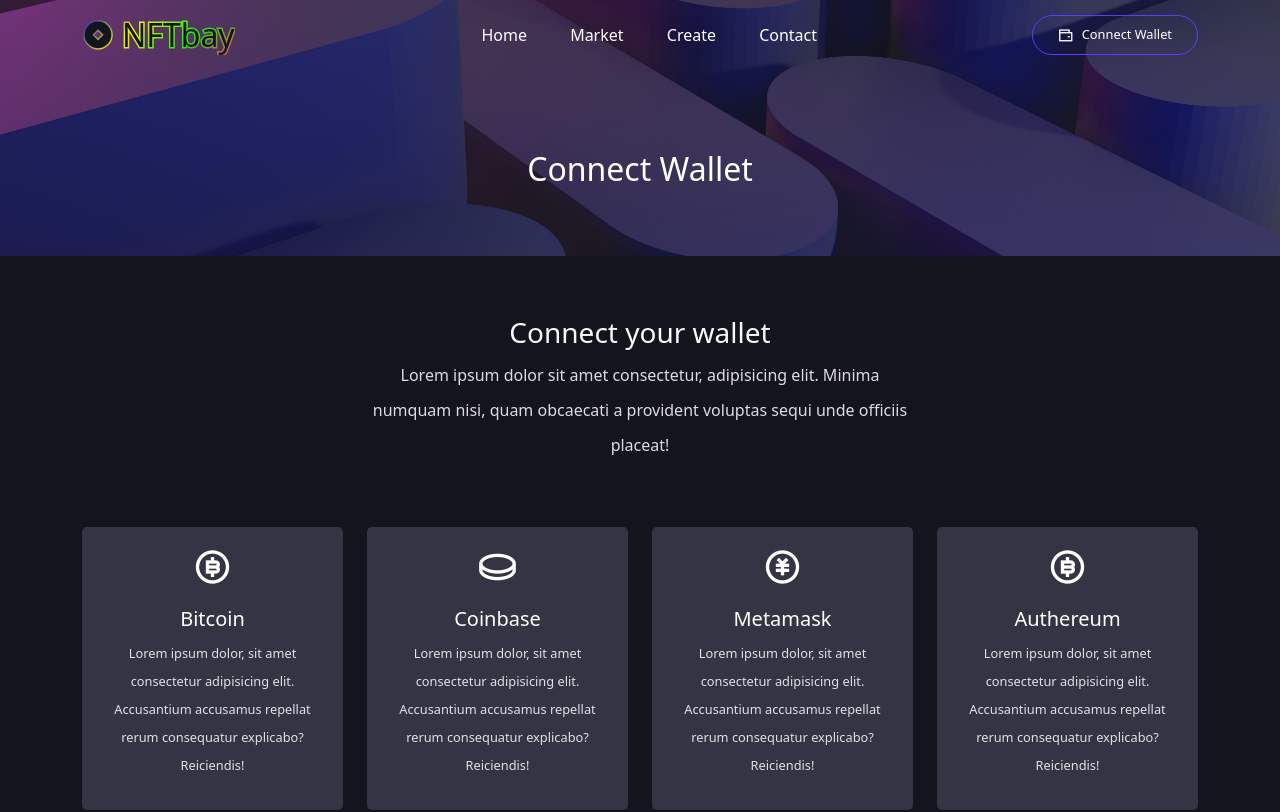
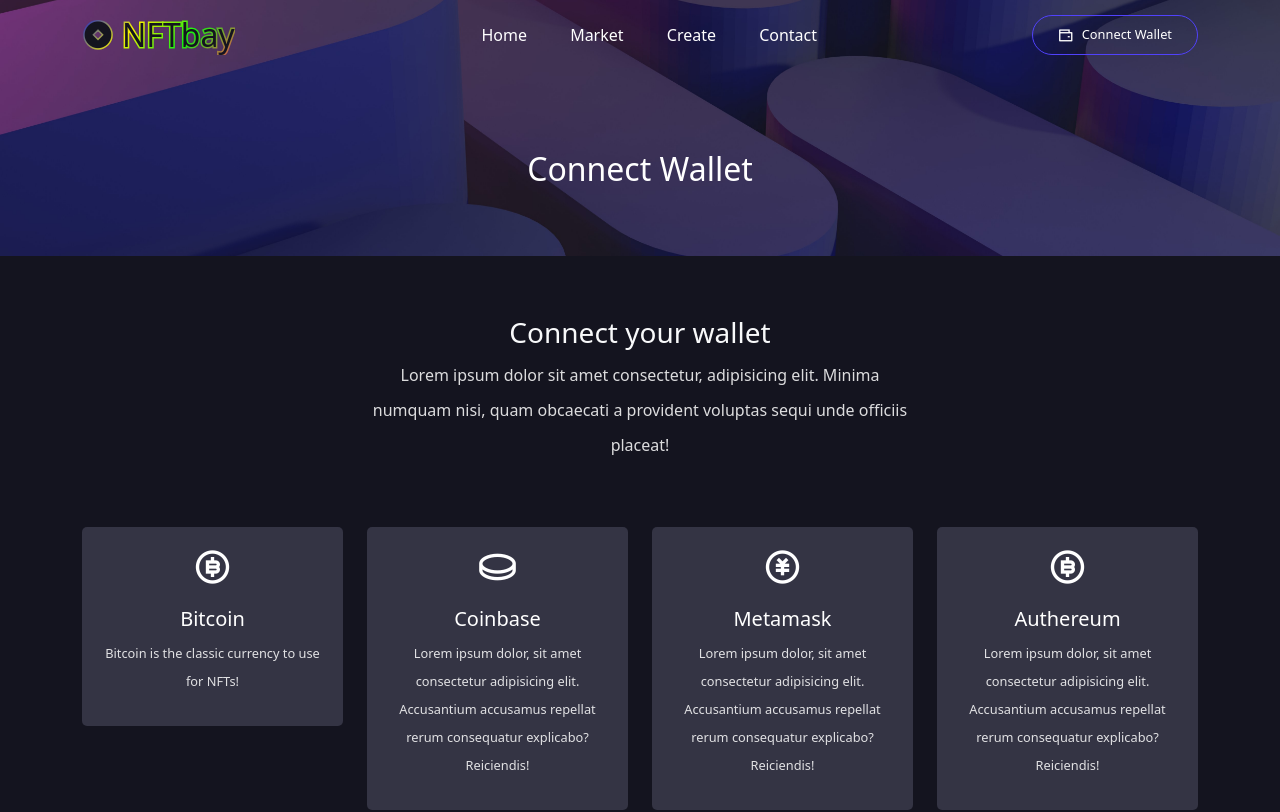
Before and after one commit to Parker-Vallier/cs4800_Front_End, a React (Create React App) app in the folder web-frontend-service/: page /wallet in a window 1280 px wide. Shown: the top 812 px of the page. Built offline with nearby package versions, Linux system fonts and the light colour scheme.

Commit message:
filling in wallet descriptions
Co-Authored-By: Duc Nguyen <Nguyenducquocanh@gmail.com>

```diff
--- a/web-frontend-service/src/App.js
+++ b/web-frontend-service/src/App.js
@@ -1,4 +1,4 @@
-import "./app.css";
+import "./App.css";
 import Layout from "./components/Layout/Layout";
 
 function App() {
--- a/web-frontend-service/src/pages/Wallet.jsx
+++ b/web-frontend-service/src/pages/Wallet.jsx
@@ -8,7 +8,7 @@ import "../styles/wallet.css";
 const wallet__data = [
   {
     title: "Bitcoin",
-    desc: "Lorem ipsum dolor, sit amet consectetur adipisicing elit. Accusantium accusamus repellat rerum consequatur explicabo? Reiciendis!",
+    desc: "Bitcoin is the classic currency to use for NFTs!",
     icon: "ri-bit-coin-line",
   },
 
```
